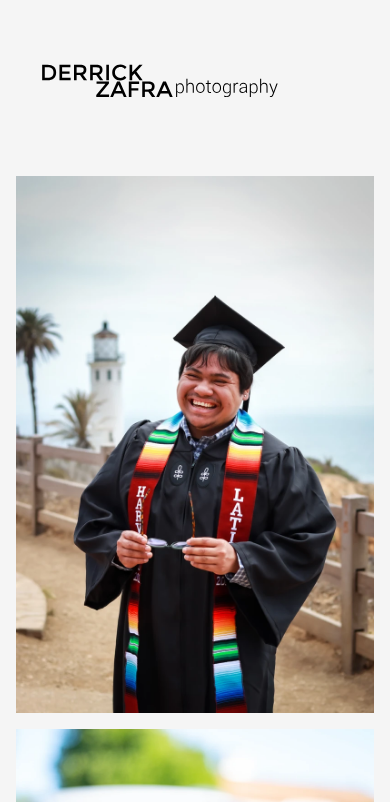
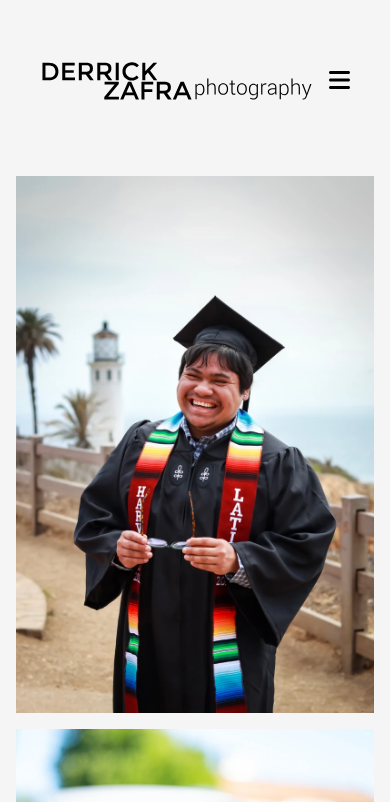
Before and after one commit to datderek/ZafraPortfolio, a Next.js app: page /zafraportfolio/portraits in a window 390 px wide. Shown: the top 802 px of the page. Built offline with nearby package versions, Linux system fonts and the light colour scheme.

Commit message:
Fix ESLint warnings and error

```diff
--- a/app/components/NavBar.tsx
+++ b/app/components/NavBar.tsx
@@ -1,6 +1,7 @@
 'use client'
 import Link from "next/link";
 import { useEffect, useState } from "react";
+import Image from 'next/image'
 
 interface NavBarProps {
   isSticky: boolean,
@@ -11,7 +12,6 @@ export default function NavBar({isSticky, backgroundColor}: NavBarProps) {
   const [prevScrollPos, setPrevScrollPos] = useState<number>(0);
   const [isAtTop, setIsAtTop] = useState<boolean>(true);
 
-  if (isSticky) {
   const handleScroll = () => {
     const currentScrollPos = window.scrollY;
     setIsAtTop(currentScrollPos === 0);
@@ -24,18 +24,18 @@ export default function NavBar({isSticky, backgroundColor}: NavBarProps) {
       window.removeEventListener('scroll', handleScroll)
     }
   }, [prevScrollPos]);
-  }
+
 
   return (
     <nav className={`flex justify-between items-center fixed top-0 left-0 w-full h-16 ${isAtTop ? "px-10 py-20" : "px-10 py-8"} gap-4 text-black ${backgroundColor} transition-all duration-300`}>
-      <Link href="/"><img className={`h-12 md:h-16 ${isSticky ? "" : "animate-dropAndFadeIn"}`} src='/zafraportfolio/logo.svg'/></Link>
-      <button className={`md:hidden shrink-0 h-3/4 ${isSticky ? "" : "animate-dropAndFadeIn"}`}>
-        <img src='/zafraportfolio/menu.svg' className={'h-full'}/>
+      <Link href="/"><Image src='/zafraportfolio/logo.svg' alt='Derrick Zafra Logo' width={0} height={0} className={`w-auto h-14 md:h-16 ${isSticky ? "" : "animate-dropAndFadeIn"}`}/></Link>
+      <button className={`md:hidden shrink-0 h-6 ${isSticky ? "" : "animate-dropAndFadeIn"}`}>
+        <Image src='/zafraportfolio/menu.svg' alt='Menu icon' width={0} height={0} className={`w-auto h-full md:hidden shrink-0 ${isSticky ? "" : "animate-dropAndFadeIn"}`}/>
       </button>
       <div className={`${isSticky ? "" : "animate-dropAndFadeIn"} hidden md:flex flex-[0_1_35%] gap-8 justify-between items-center text-3xl font-['Yantramanav', 'sans-serif'] font-bold tracking-tighter`}>
         <Link href='/portraits' className={"p-1 shadow-[inset_0_0_0_0_rgba(0,0,0,0)] hover:shadow-[inset_125px_0_0_0_rgba(0,0,0,1)] hover:text-white transition duration-300"}>galleries</Link>
-        <a className={"p-1 shadow-[inset_0_0_0_0_rgba(0,0,0,0)] hover:shadow-[inset_125px_0_0_0_rgba(0,0,0,1)] hover:text-white transition duration-300"}>about</a>
-        <a className={"p-1 shadow-[inset_0_0_0_0_rgba(0,0,0,0)] hover:shadow-[inset_125px_0_0_0_rgba(0,0,0,1)] hover:text-white transition duration-300"}>contact</a>
+        <Link href='/about' className={"p-1 shadow-[inset_0_0_0_0_rgba(0,0,0,0)] hover:shadow-[inset_125px_0_0_0_rgba(0,0,0,1)] hover:text-white transition duration-300"}>about</Link>
+        <Link href='/contact' className={"p-1 shadow-[inset_0_0_0_0_rgba(0,0,0,0)] hover:shadow-[inset_125px_0_0_0_rgba(0,0,0,1)] hover:text-white transition duration-300"}>contact</Link>
       </div>
     </nav>
   );
--- a/app/components/Image.tsx
+++ b/app/components/Photo.tsx
@@ -1,11 +1,12 @@
 'use client'
 import { useEffect, useRef, useState } from 'react';
+import Image from 'next/image'
 
 interface ImageProps {
   filePath: string;
 }
 
-export default function Image({filePath}: ImageProps) {
+export default function Picture({filePath}: ImageProps) {
     const ref = useRef<HTMLImageElement>(null);
     const [isVisible, setVisible] = useState<boolean>(false);
 
@@ -23,6 +24,6 @@ export default function Image({filePath}: ImageProps) {
     }, []);
 
     return (
-      <img ref={ref} src={filePath} className={`w-full mb-4 ${isVisible ? "animate-slideUpAndFadeIn": ""}`}/>
-    )
+      <Image ref={ref} src={filePath} alt={`File ${filePath}`} width={0} height={0} className={`w-full mb-4 ${isVisible ? "animate-slideUpAndFadeIn": ""}`}/>
+    );
   }
--- a/app/portraits/page.tsx
+++ b/app/portraits/page.tsx
@@ -1,5 +1,5 @@
 import fs from 'fs';
-import Image from '../components/Image';
+import Photo from '../components/Photo';
 import NavBar from '../components/NavBar';
 
 const filePaths: string[] = [];
@@ -16,7 +16,7 @@ export default function Portraits() {
       <main className="mt-40">
         <div className='w-full columns-1 md:columns-2 lg:columns-3 xl:columns-4 gap-6 p-4'>
           {filePaths.map((filePath, index) =>
-            <Image key={index} filePath={filePath}/>
+            <Photo key={index} filePath={filePath}/>
           )}
         </div>
       </main>
```
Lines whose indentation alone changed are shown as unchanged.
